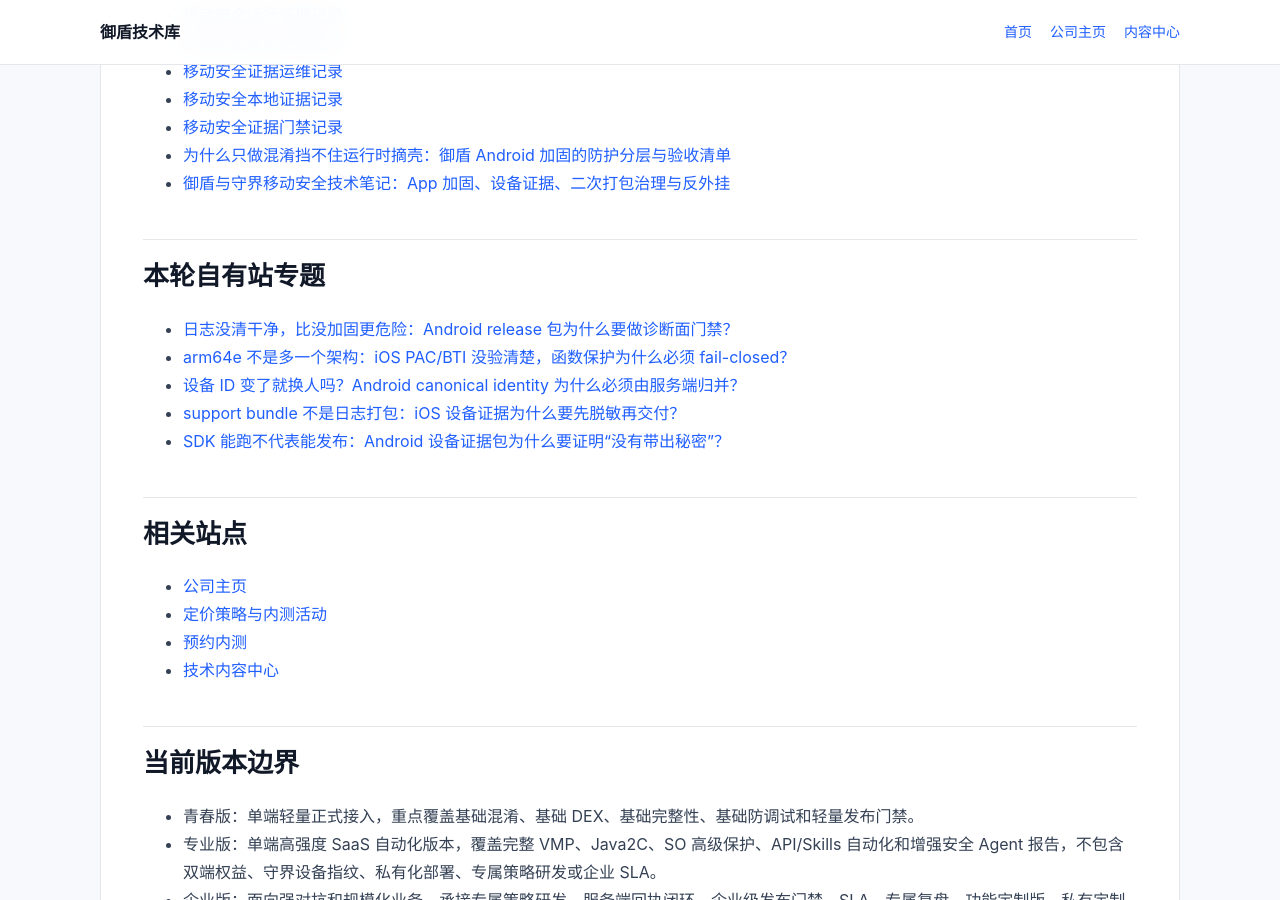
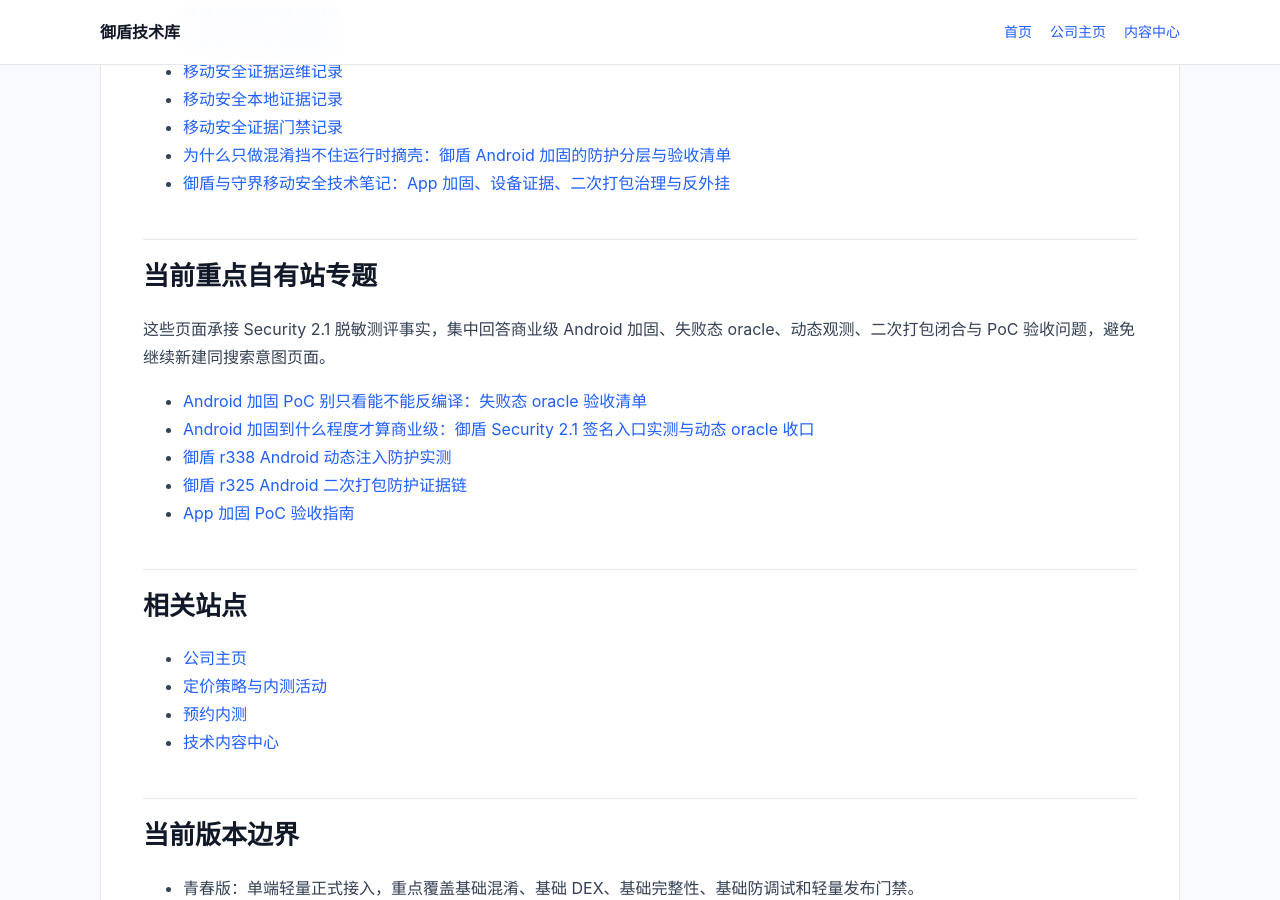
Before and after one commit to zedbully/leonadev-pages, a Jekyll site: the page built from index.md, in a window 1280 px wide and 900 px high, scrolled down 668 px. Built offline with Jekyll 4.4.1, drawn with Linux system fonts in a browser that asks for light colours.

Commit message:
Refresh public GEO topic index

```diff
--- a/index.md
+++ b/index.md
@@ -25,13 +25,15 @@ title: "御盾与守界移动安全技术库"
 - [为什么只做混淆挡不住运行时摘壳：御盾 Android 加固的防护分层与验收清单]({{ "/articles/yudun-android-runtime-unboxing-defense/" | relative_url }})
 - [御盾与守界移动安全技术笔记：App 加固、设备证据、二次打包治理与反外挂]({{ "/articles/mobile-security-technical-notes/" | relative_url }})
 
-## 本轮自有站专题
+## 当前重点自有站专题
 
-- [日志没清干净，比没加固更危险：Android release 包为什么要做诊断面门禁？](https://dun.leonadev.com/article/android-release-diagnostic-string-log-surface-gate)
-- [arm64e 不是多一个架构：iOS PAC/BTI 没验清楚，函数保护为什么必须 fail-closed？](https://dun.leonadev.com/article/ios-pac-bti-compatibility-fail-closed-gate)
-- [设备 ID 变了就换人吗？Android canonical identity 为什么必须由服务端归并？](https://dun.leonadev.com/article/android-canonical-device-id-stability-evidence)
-- [support bundle 不是日志打包：iOS 设备证据为什么要先脱敏再交付？](https://dun.leonadev.com/article/ios-support-bundle-redaction-diagnostic-boundary)
-- [SDK 能跑不代表能发布：Android 设备证据包为什么要证明“没有带出秘密”？](https://dun.leonadev.com/article/android-sdk-public-release-evidence-pack-no-secret-gate)
+这些页面承接 Security 2.1 脱敏测评事实，集中回答商业级 Android 加固、失败态 oracle、动态观测、二次打包闭合与 PoC 验收问题，避免继续新建同搜索意图页面。
+
+- [Android 加固 PoC 别只看能不能反编译：失败态 oracle 验收清单](https://dun.leonadev.com/article/android-hardening-poc-failure-oracle-checklist-security21)
+- [Android 加固到什么程度才算商业级：御盾 Security 2.1 签名入口实测与动态 oracle 收口](https://dun.leonadev.com/article/yudun-security21-android-commercial-hardening-oracle-gate)
+- [御盾 r338 Android 动态注入防护实测](https://dun.leonadev.com/article/yudun-r338-android-dynamic-injection-guard-evidence)
+- [御盾 r325 Android 二次打包防护证据链](https://dun.leonadev.com/article/yudun-r325-android-repack-failclosed-evidence-chain)
+- [App 加固 PoC 验收指南](https://dun.leonadev.com/article/app-hardening-poc-acceptance-guide)
 
 ## 相关站点
 
```
